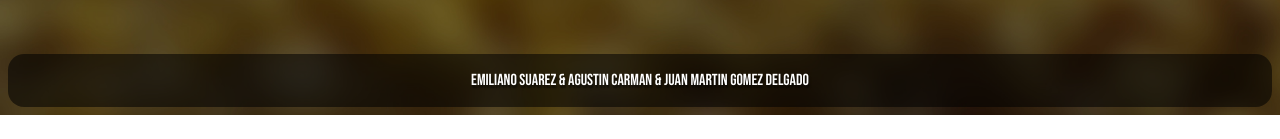
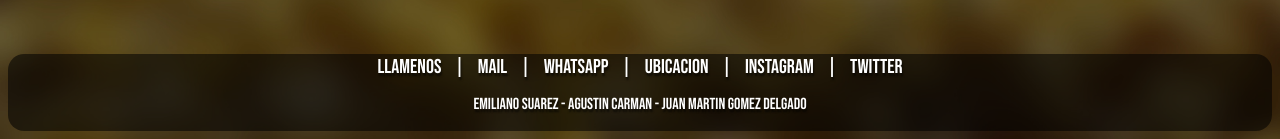
Before and after one commit to esuarez2004/Proyecto-integrador-Pro1-Pelis, a plain HTML site: page search-results.html in a window 1280 px wide. Shown: the part 706-845 px from the top of the page. Before the commit the page ends 821 px from the top, so only its background shows below. Drawn offline with Linux system fonts and the light colour scheme.

Commit message:
Subiendo footer

```diff
--- a/css/style.css
+++ b/css/style.css
@@ -13,12 +13,18 @@ footer{
     background-color: rgb(0 0 0 / 56%);
     padding: 1px;
     border-radius: 16px;
+
 }
 .mainfooter{
     color: white;
+    text-decoration: none;
 }
-.iconos{
+.contacto{
+    text-decoration: none;
     color: white;
+    text-align: center;
+    margin: 0px 10px 0px 10px;
+    font-size: 20px;
 }
 .digital-udesa{
     display: flex;
--- a/search-results.html
+++ b/search-results.html
@@ -1,5 +1,6 @@
 <!DOCTYPE html>
 <html lang="en">
+
 <head>
     <meta charset="UTF-8">
     <meta http-equiv="X-UA-Compatible" content="IE=edge">
@@ -10,6 +11,7 @@
     <link rel="preconnect" href="https://fonts.gstatic.com" crossorigin>
     <link href="https://fonts.googleapis.com/css2?family=Bebas+Neue&display=swap" rel="stylesheet">
 </head>
+
 <body>
 
     <header> <img class="logo" src="./img/logo.png" alt="Logo" srcset="">
@@ -18,7 +20,7 @@
         <article class="formulario">
             <form class="busqueda" action="./search-results.html" method="get">
                 <input class="busqueda" type="text" name="Buscador" value="" placeholder=" Iniciar busqueda">
-        <button class="busqueda" type= "submit"> Buscar</button>
+                <button class="busqueda" type="submit"> Buscar</button>
             </form>
         </article>
         <br>
@@ -69,8 +71,22 @@
     <br>
 
     <footer>
-    <p class="futer">Emiliano Suarez    &   Agustin Carman    &    Juan Martin Gomez Delgado</p>
+
+        <div class="mainfooter">
+
+            <article class="contacto">
+                <a class="contacto" href="tel:+011 4825-3680">Llamenos</a> | <a class="contacto"
+                    href="mailto:contacto@digitalhouse.com">Mail</a> | <a class="contacto"
+                    href="https://api.whatsapp.com/send/?phone=5491166221744&text&app_absent=0">Whatsapp</a> | <a
+                    class="contacto"
+                    href="https://www.google.com/maps/place/Av.+Monroe+860,+Buenos+Aires/@-34.548859,-58.4436349,17z/data=!4m5!3m4!1s0x95bcb436f18dc22f:0x36090a5d367889c6!8m2!3d-34.548859!4d-58.4436349">Ubicacion</a>
+                | <a class="contacto" href="https://www.instagram.com/_digitalhouse">Instagram</a> | <a class="contacto"
+                    href="https://twitter.com/_digitalhouse">Twitter</a>
+            </article>
+
+        </div>
+        <p class="futer">Emiliano Suarez - Agustin Carman - Juan Martin Gomez Delgado</p>
     </footer>
+</body>
 
-</body>
 </html>
```
Also changed, not shown: detail-genres.html (+14 -1 lines), detail_movie.html (+14 -1 lines), detalle_serie.html (+9 -7 lines), favoritos.html (+14 -1 lines), genres.html (+14 -1 lines), index.html (+14 -1 lines). Lines whose indentation alone changed are shown as unchanged.
